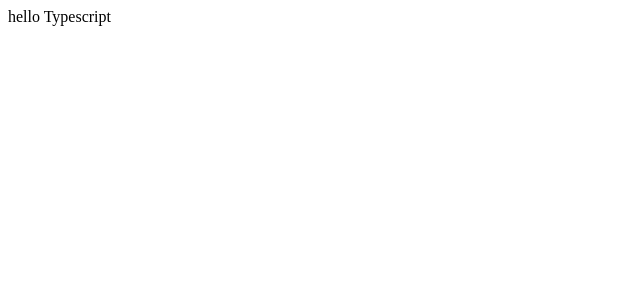
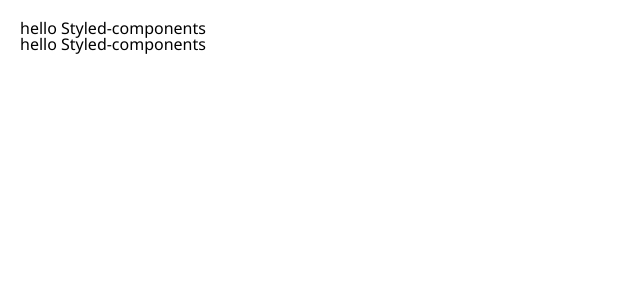
Before and after one commit to Elliotelon/2022_NextJS_Todo, a Next.js app: page / in a window 1280 px wide. Shown: the top 300 px of the page, without its empty margins (0-640 px from the left). Built offline with nearby package versions, Linux system fonts and the light colour scheme.

Commit message:
Styled-components 설정

```diff
--- a/package.json
+++ b/package.json
@@ -12,11 +12,14 @@
   "dependencies": {
     "next": "^12.1.0",
     "react": "^17.0.2",
-    "react-dom": "^17.0.2"
+    "react-dom": "^17.0.2",
+    "styled-components": "^5.3.3",
+    "styled-reset": "^4.3.4"
   },
   "devDependencies": {
     "@types/node": "^17.0.21",
     "@types/react": "^17.0.39",
+    "@types/styled-components": "^5.1.24",
     "@typescript-eslint/eslint-plugin": "^5.14.0",
     "@typescript-eslint/parser": "^5.14.0",
     "eslint": "^8.10.0",
--- /dev/null
+++ b/pages/_app.tsx
@@ -0,0 +1,13 @@
+import App, { AppContext, AppProps, AppInitialProps } from "next/app";
+import GlobalStyle from "../styles/GlobalStyle";
+
+const app = ({ Component, pageProps }: AppProps) => {
+  return (
+    <>
+      <GlobalStyle />
+      <Component {...pageProps} />
+    </>
+  );
+};
+
+export default app;
--- /dev/null
+++ b/pages/_document.tsx
@@ -0,0 +1,57 @@
+import Document, {
+  Html,
+  Head,
+  Main,
+  NextScript,
+  DocumentContext,
+} from "next/document";
+import { ServerStyleSheet } from "styled-components";
+
+class MyDocument extends Document {
+  static async getInitialProps(ctx: DocumentContext) {
+    const sheet = new ServerStyleSheet();
+    const originalRenderPage = ctx.renderPage;
+    try {
+      ctx.renderPage = () =>
+        originalRenderPage({
+          enhanceApp: (App) => (props) =>
+            sheet.collectStyles(<App {...props} />),
+        });
+      const initialProps = await Document.getInitialProps(ctx);
+      return {
+        ...initialProps,
+        styles: (
+          <>
+            {initialProps.styles}
+            {sheet.getStyleElement()}
+          </>
+        ),
+      };
+    } finally {
+      sheet.seal();
+    }
+  }
+
+  render() {
+    return (
+      <Html>
+        <Head>
+          <link
+            href="https://fonts.googleapis.com/css?family=Noto+Sans:400,700&display=swap"
+            rel="stylesheet"
+          />
+          <link
+            href="https://fonts.googleapis.com/css?family=Noto+Sans+KR:400,700&display=swap&subset=korean"
+            rel="stylesheet"
+          />
+        </Head>
+        <body>
+          <Main />
+          <NextScript />
+        </body>
+      </Html>
+    );
+  }
+}
+
+export default MyDocument;
--- a/pages/index.tsx
+++ b/pages/index.tsx
@@ -1,7 +1,17 @@
 import { NextPage } from "next";
+import styled from "styled-components";
+
+const Container = styled.div`
+  padding: 20px;
+`;
 
 const index: NextPage = () => {
-  return <div>hello Typescript</div>;
+  return (
+    <Container>
+      <h1>hello Styled-components</h1>
+      <h2>hello Styled-components</h2>
+    </Container>
+  );
 };
 
 export default index;
--- /dev/null
+++ b/styles/GlobalStyle.ts
@@ -0,0 +1,20 @@
+import { createGlobalStyle, css } from "styled-components";
+import reset from "styled-reset";
+
+const globalStyle = css`
+  ${reset};
+
+  * {
+    box-sizing: border-box;
+  }
+  body {
+    font-family: Noto Sans, Noto Sans KR;
+  }
+`;
+
+const GlobalStyle = createGlobalStyle`
+    ${globalStyle}
+
+`;
+
+export default GlobalStyle;
```
Also changed, not shown: .babelrc (added).
